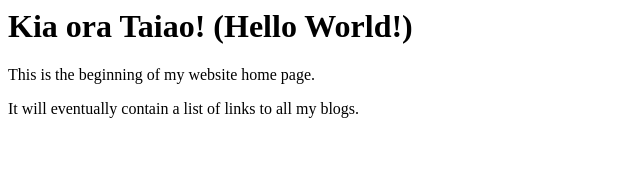
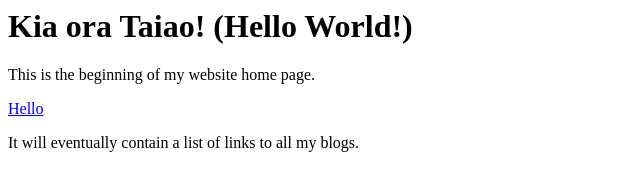
Before and after one commit to jesse-smith1/Jesse-Smith1.github.io, a plain HTML site: page index.html in a window 1280 px wide. Shown: the whole page, without its empty margins (0-640 px from the left). Drawn offline with Linux system fonts and the light colour scheme.

Commit message:
Add Te-Houtaewa Link

```diff
--- a/index.html
+++ b/index.html
@@ -4,6 +4,7 @@
   <body>
     <h1>Kia ora Taiao! (Hello World!)</h1>
     <p> This is the beginning of my website home page.</p>
+    <a href="/Users/jesse/Desktop/Dev Academy/Jesse-Smith1.github.io/blog/te-houtaewa-template.html" target="_blank">Hello</a>
     <p> It will eventually contain a list of links to all my blogs. </p>
   </body>
 </html>
```
